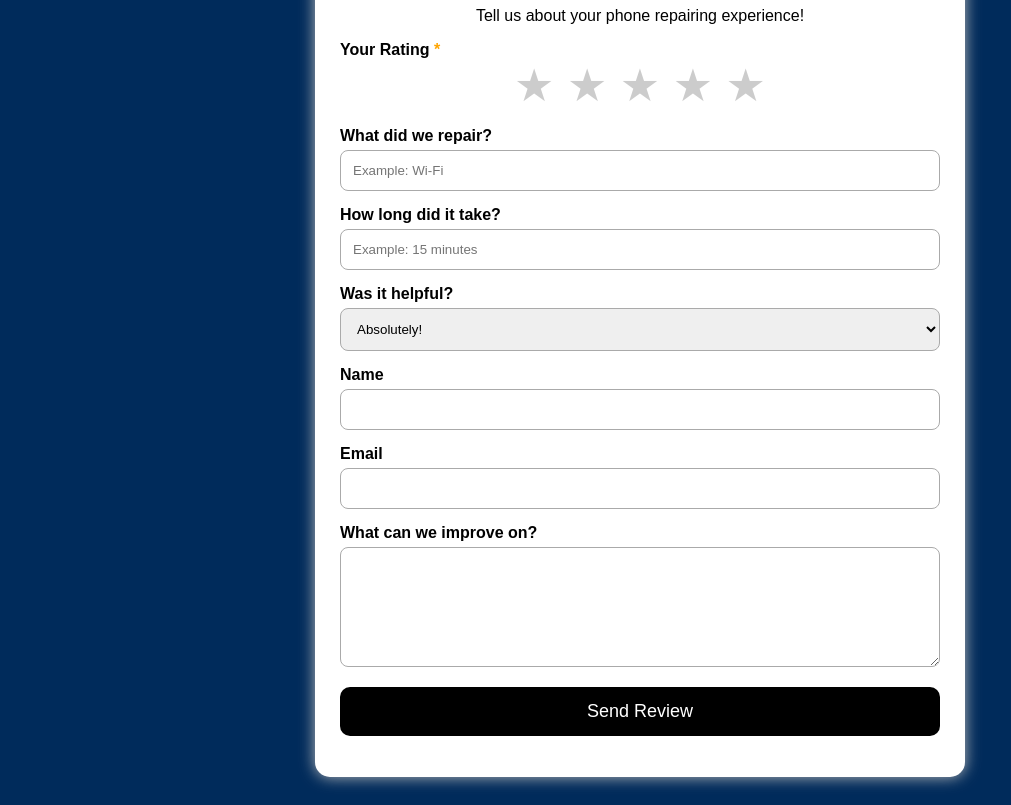
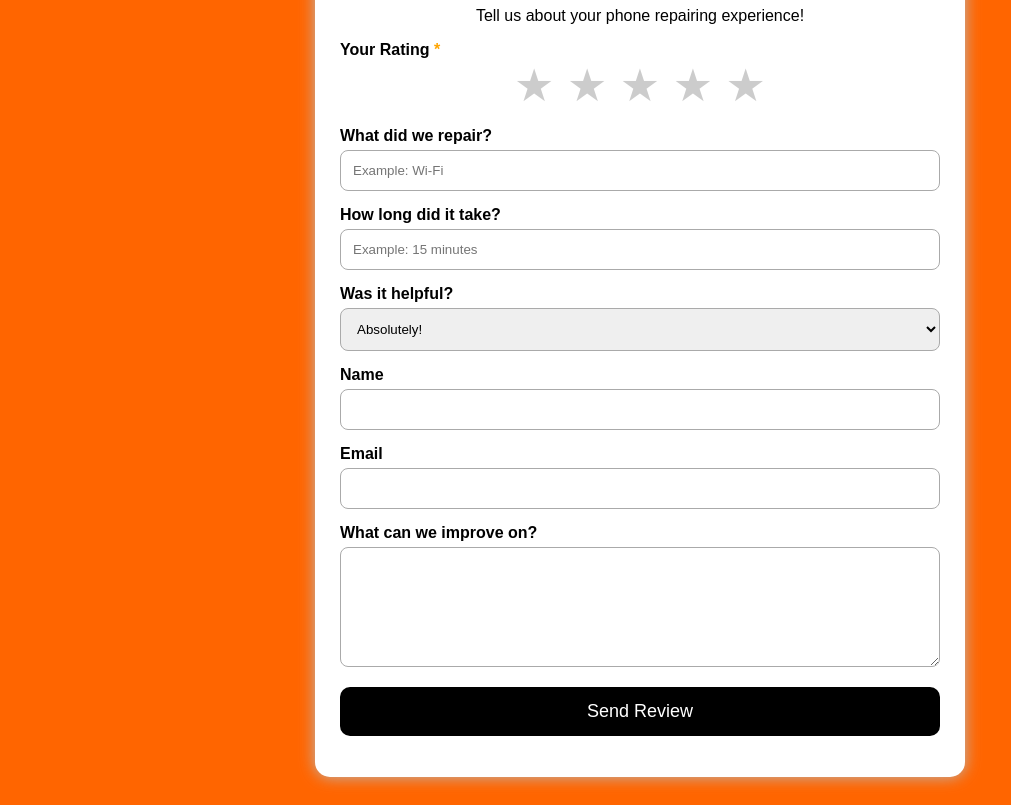
Before and after one commit to crowcawcaw88/CawCleanzIt, a website: page CawCleanzIt/index.html in a window 1280 px wide. Shown: the part 145-950 px from the top of the page, without its empty margins (0-1011 px from the left). Drawn offline with Linux system fonts and the light colour scheme.

Commit message:
Update index.html

```diff
--- a/CawCleanzIt/index.html
+++ b/CawCleanzIt/index.html
@@ -9,7 +9,7 @@ CawCleanzIt is now NextGen Repairs! Check us out at nextgenrepairs@proton.me!
 <style>
 body {
     font-family: Arial, sans-serif;
-    background: #002B5B;
+    background: #FF6500;
     padding: 20px;
 }
 
```
